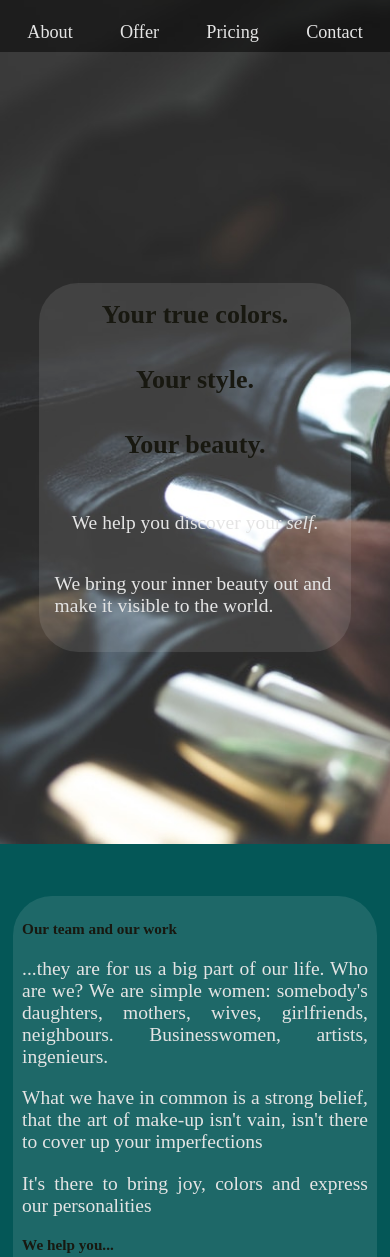
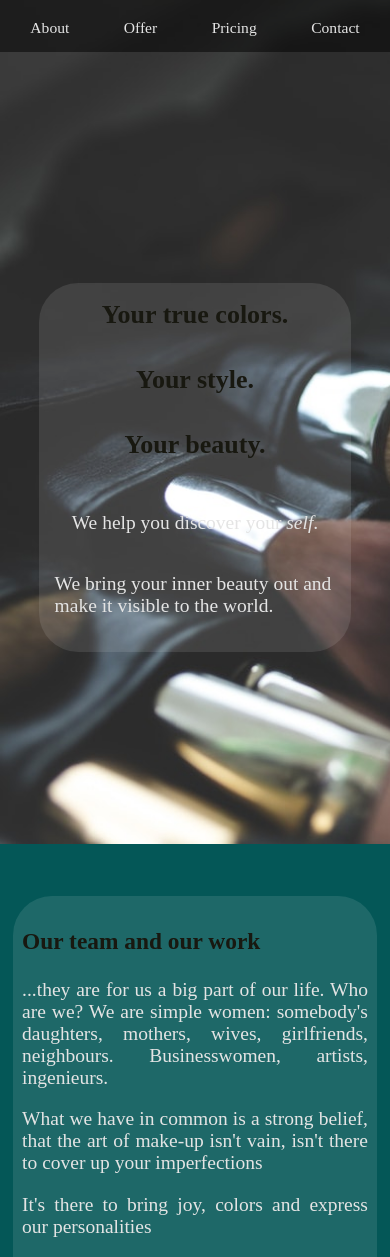
Before and after one commit to zh-betina/UDACITY---Landing-Page, a plain HTML site: page index.html in a window 390 px wide. Shown: the top 1257 px of the page. Drawn offline with Linux system fonts and the light colour scheme; files whose address does not match are found by name.

Commit message:
Modify text properties.

```diff
--- a/css/text.css
+++ b/css/text.css
@@ -1,4 +1,4 @@
-h1{
+h1 {
 
   color: #181810;
 }
@@ -9,6 +9,7 @@ h2 {
 
 h3 {
 
+  font-size: 1.8em;
   color: #181810;
 }
 
@@ -42,4 +43,10 @@ li:hover,
   p {
     font-size: 1.5em;
   }
+
+  #nav-list {
+
+    color: #e4e4e4;
+    font-size: 1.2em;
+  }
 }
```
